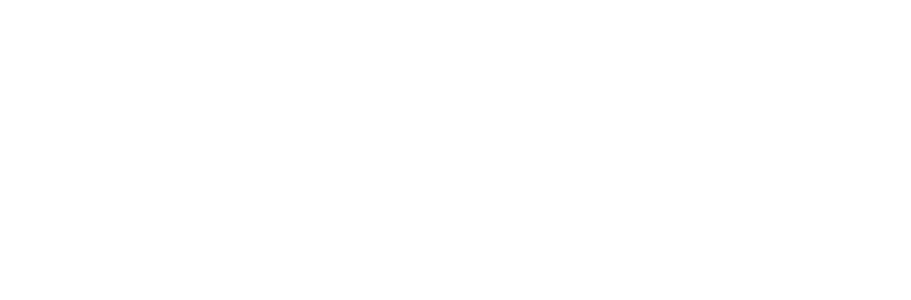
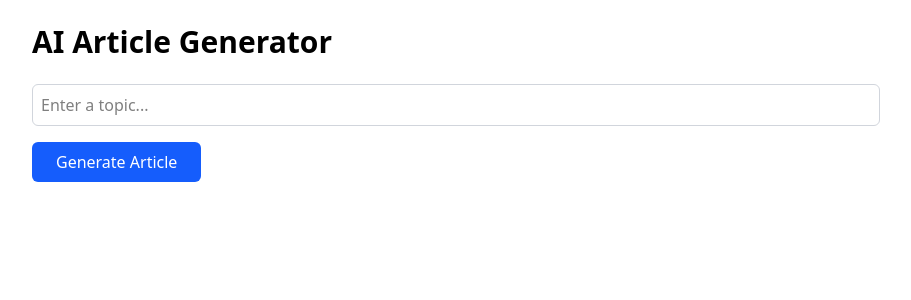
Before and after one commit to OmkarLande/ai-powered-content-studio, a React (Vite) app in the folder frontend/: page /gen-script in a window 1280 px wide. Before the commit this address had no page. Shown: the top 300 px of the page, without its empty margins (184-1095 px from the left). Built offline with nearby package versions, Linux system fonts and the light colour scheme.

Commit message:
genscript page

```diff
--- a/frontend/src/App.jsx
+++ b/frontend/src/App.jsx
@@ -1,6 +1,7 @@
 import React from 'react';
 import { BrowserRouter as Router, Route, Routes } from 'react-router-dom';
 import Home from './pages/Home';
+import GenScript from './pages/GenScript';
 
 const App = () => {
   return (
@@ -8,6 +9,9 @@ const App = () => {
       <Routes>
         <Route path="/" element={<Home />} />
       </Routes>
+      <Routes>
+        <Route path="/gen-script" element={<GenScript/>} />
+      </Routes>
     </Router>
   );
 };
--- /dev/null
+++ b/frontend/src/pages/GenScript.jsx
@@ -0,0 +1,102 @@
+import { useState } from "react";
+
+function GenScript() {
+  const [topic, setTopic] = useState(""); // Store user input
+  const [article, setArticle] = useState("");
+  const [loading, setLoading] = useState(false);
+  const [error, setError] = useState("");
+
+  const generateArticle = async () => {
+    if (!topic.trim()) {
+      setError("Please enter a topic.");
+      return;
+    }
+
+    setLoading(true);
+    setError("");
+
+    try {
+      console.log("Starting API request...");
+
+      const response = await fetch("http://127.0.0.1:5000/generate", {
+        method: "POST",
+        headers: { "Content-Type": "application/json" },
+        body: JSON.stringify({ topic }), // Send user-input topic
+      });
+
+      console.log("Response status:", response.status);
+
+      const data = await response.json();
+      console.log("Response data:", data);
+
+      if (data.error) {
+        setError(data.error);
+      } else {
+        setArticle(data.result);
+      }
+    } catch (err) {
+      console.error("Error fetching data:", err);
+      setError("Failed to generate article. Please try again.");
+    } finally {
+      setLoading(false);
+    }
+  };
+
+  return (
+    <div className="max-w-4xl mx-auto p-6">
+      <h1 className="text-3xl font-bold mb-6">AI Article Generator</h1>
+
+      {/* Input field for topic */}
+      <input
+        type="text"
+        value={topic}
+        onChange={(e) => setTopic(e.target.value)}
+        placeholder="Enter a topic..."
+        className="border border-gray-300 rounded-md p-2 w-full mb-4"
+      />
+
+      <button
+        onClick={generateArticle}
+        disabled={loading}
+        className="bg-blue-600 hover:bg-blue-700 text-white font-medium py-2 px-6 rounded-md disabled:bg-gray-400"
+      >
+        {loading ? "Generating..." : "Generate Article"}
+      </button>
+
+      {loading && (
+        <div className="mt-4 flex items-center text-gray-600">
+          <svg
+            className="animate-spin -ml-1 mr-3 h-5 w-5 text-blue-600"
+            xmlns="http://www.w3.org/2000/svg"
+            fill="none"
+            viewBox="0 0 24 24"
+          >
+            <circle className="opacity-25" cx="12" cy="12" r="10" stroke="currentColor" strokeWidth="4"></circle>
+            <path
+              className="opacity-75"
+              fill="currentColor"
+              d="M4 12a8 8 0 018-8V0C5.373 0 0 5.373 0 12h4zm2 5.291A7.962 7.962 0 014 12H0c0 3.042 1.135 5.824 3 7.938l3-2.647z"
+            ></path>
+          </svg>
+          Generating content with AI crew. This may take a minute...
+        </div>
+      )}
+
+      {error && (
+        <div className="mt-4 p-3 bg-red-100 text-red-700 rounded-md">
+          <p className="font-bold">Error:</p>
+          <p>{error}</p>
+        </div>
+      )}
+
+      {article && (
+        <div className="mt-6 p-4 border border-gray-200 rounded-md bg-white">
+          <h2 className="text-xl font-semibold mb-4">Generated Article:</h2>
+          <div className="prose prose-lg max-w-none">{article}</div>
+        </div>
+      )}
+    </div>
+  );
+}
+
+export default GenScript;
```
